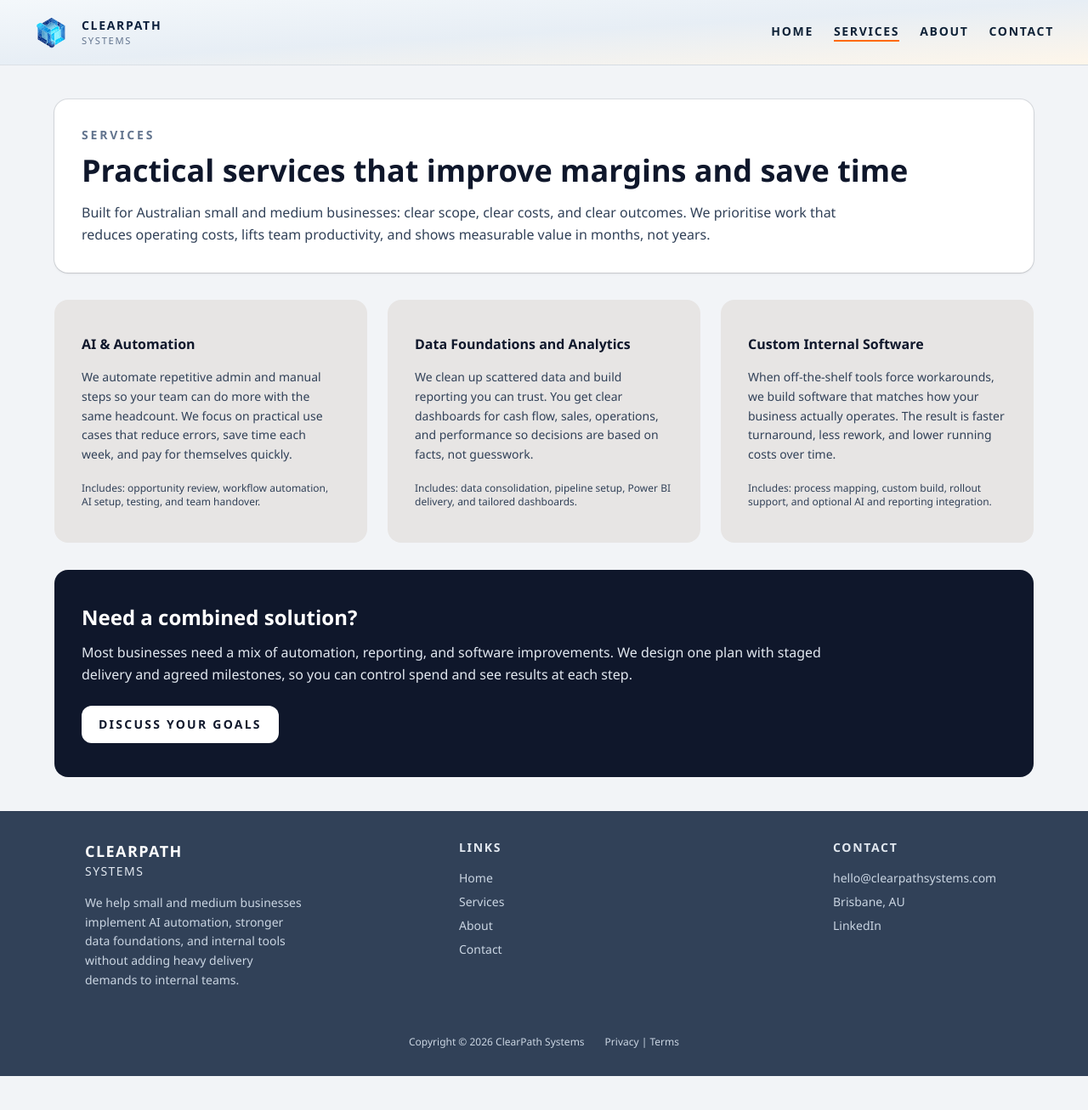
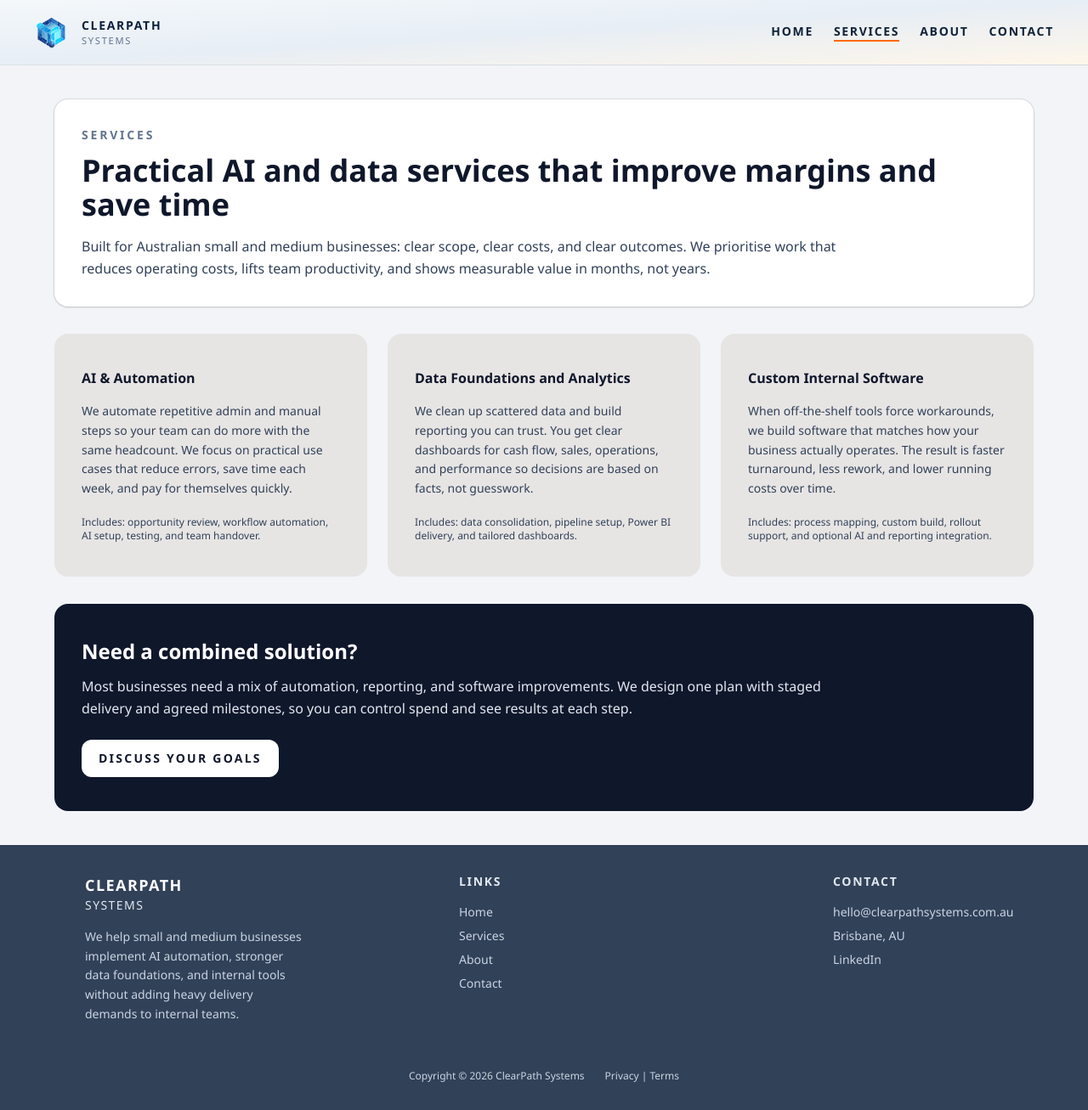
Before and after one commit to Coder-Cat-Org/clearpath-site, a React (Vite) app: page /services in a window 1280 px wide. Shown: the whole page at 85% size. Before the commit the page ends 1267 px from the top, so only its background shows below. Built offline with nearby package versions, Linux system fonts and the light colour scheme.

Commit message:
Update text

```diff
--- a/src/components/CallToAction.tsx
+++ b/src/components/CallToAction.tsx
@@ -18,7 +18,7 @@ function CallToAction() {
               to="/contact"
               className="inline-flex w-full items-center justify-center rounded-xl bg-white px-5 py-3 text-sm font-semibold uppercase tracking-[0.16em] !text-slate-900 transition hover:bg-slate-100 hover:!text-slate-900 visited:!text-slate-900 sm:w-auto"
             >
-              Book a Discovery Call
+              Discuss your goals
             </Link>
           </div>
         </div>
--- a/src/components/Hero.tsx
+++ b/src/components/Hero.tsx
@@ -24,7 +24,7 @@ function Hero() {
                   to="/contact"
                   className="inline-flex w-full items-center justify-center rounded-xl border border-slate-900/20 bg-white px-5 py-3 text-sm font-semibold uppercase tracking-[0.16em] text-slate-900 transition hover:border-slate-900/40 sm:w-auto"
                 >
-                  Book a Discovery Call
+                  Discuss your goals
                 </Link>
                 <Link
                   to="/services"
--- a/src/components/ValueProps.tsx
+++ b/src/components/ValueProps.tsx
@@ -35,8 +35,7 @@ function ValueProps() {
             How We Work
           </h2>
           <p className="mt-3 text-sm text-slate-600 sm:text-base">
-            We focus on what will move the needle first, deliver in clear
-            stages, and stay involved to keep improving outcomes over time.
+           We focus on what will create real impact first, roll it out in clear stages, and stay involved to keep things improving over time.
           </p>
         </div>
         <div className="grid gap-6 md:grid-cols-3">
--- a/src/components/layout/Footer.tsx
+++ b/src/components/layout/Footer.tsx
@@ -44,7 +44,7 @@ function Footer() {
               Contact
             </h3>
             <div className="mt-4 flex flex-col items-left gap-2 text-sm text-slate-300">
-              <span>hello@clearpathsystems.com</span>
+              <span>hello@clearpathsystems.com.au</span>
               <span>Brisbane, AU</span>
               <a className="hover:text-white" href="https://www.linkedin.com">
                 LinkedIn
--- a/src/pages/Contact.tsx
+++ b/src/pages/Contact.tsx
@@ -1,7 +1,7 @@
 import { useState } from "react";
 import type { FormEvent } from "react";
 
-const CONTACT_EMAIL = "hello@clearpathsystems.com";
+const CONTACT_EMAIL = "hello@clearpathsystems.com.au";
 const CONTACT_PHONE_INTL = "+61 448 175 351";
 
 function Contact() {
@@ -40,7 +40,7 @@ function Contact() {
     <section className="mx-auto w-full max-w-6xl space-y-8">
       <div className="space-y-4">
         <h1 className="text-3xl font-semibold text-slate-900 sm:text-4xl">
-          Let&apos;s Talk About Business Outcomes
+          Let&apos;s discuss your requirements
         </h1>
         <p className="max-w-3xl text-base leading-relaxed text-slate-700">
           Based in Brisbane, we work with businesses locally and across
--- a/src/pages/Services.tsx
+++ b/src/pages/Services.tsx
@@ -32,7 +32,7 @@ function Services() {
           Services
         </p>
         <h1 className="mt-3 text-3xl font-semibold text-slate-900 sm:text-4xl">
-          Practical services that improve margins and save time
+          Practical AI and data services that improve margins and save time
         </h1>
         <p className="mt-4 max-w-4xl text-base leading-relaxed text-slate-700">
           Built for Australian small and medium businesses: clear scope, clear
```
